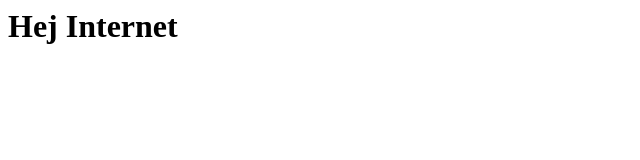
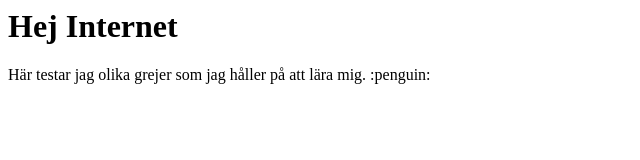
Before and after one commit to elisod/elisod.github.io, a plain HTML site: page index.html in a window 1280 px wide. Shown: the whole page, without its empty margins (0-640 px from the left). Drawn offline with Linux system fonts and the light colour scheme.

Commit message:
Update index.html
Lägger till lite text

```diff
--- a/index.html
+++ b/index.html
@@ -6,5 +6,6 @@
 	</head>
 	<body>
 	<h1> Hej Internet </h1>
+	Här testar jag olika grejer som jag håller på att lära mig. :penguin:
 	</body>
 	</html>
```
